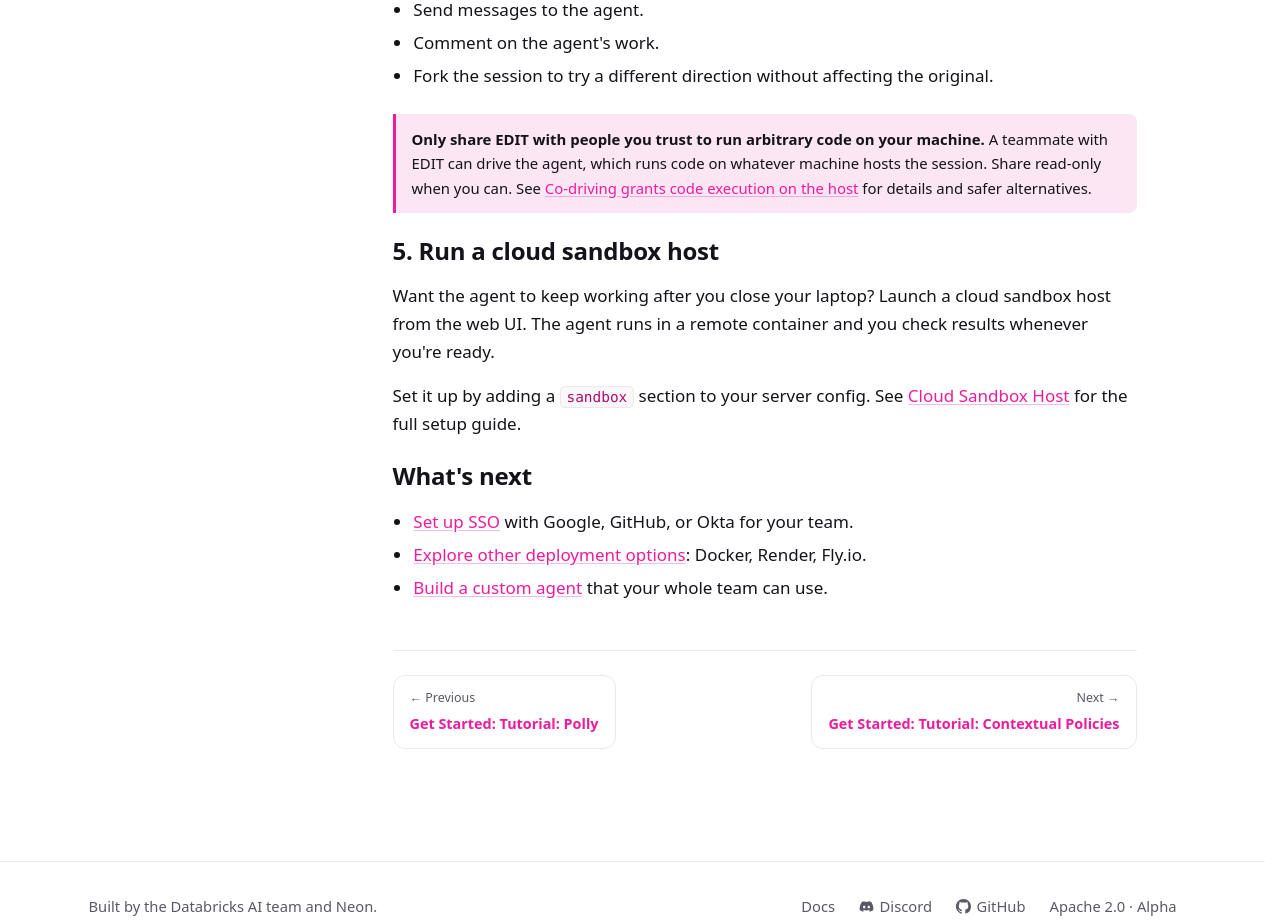
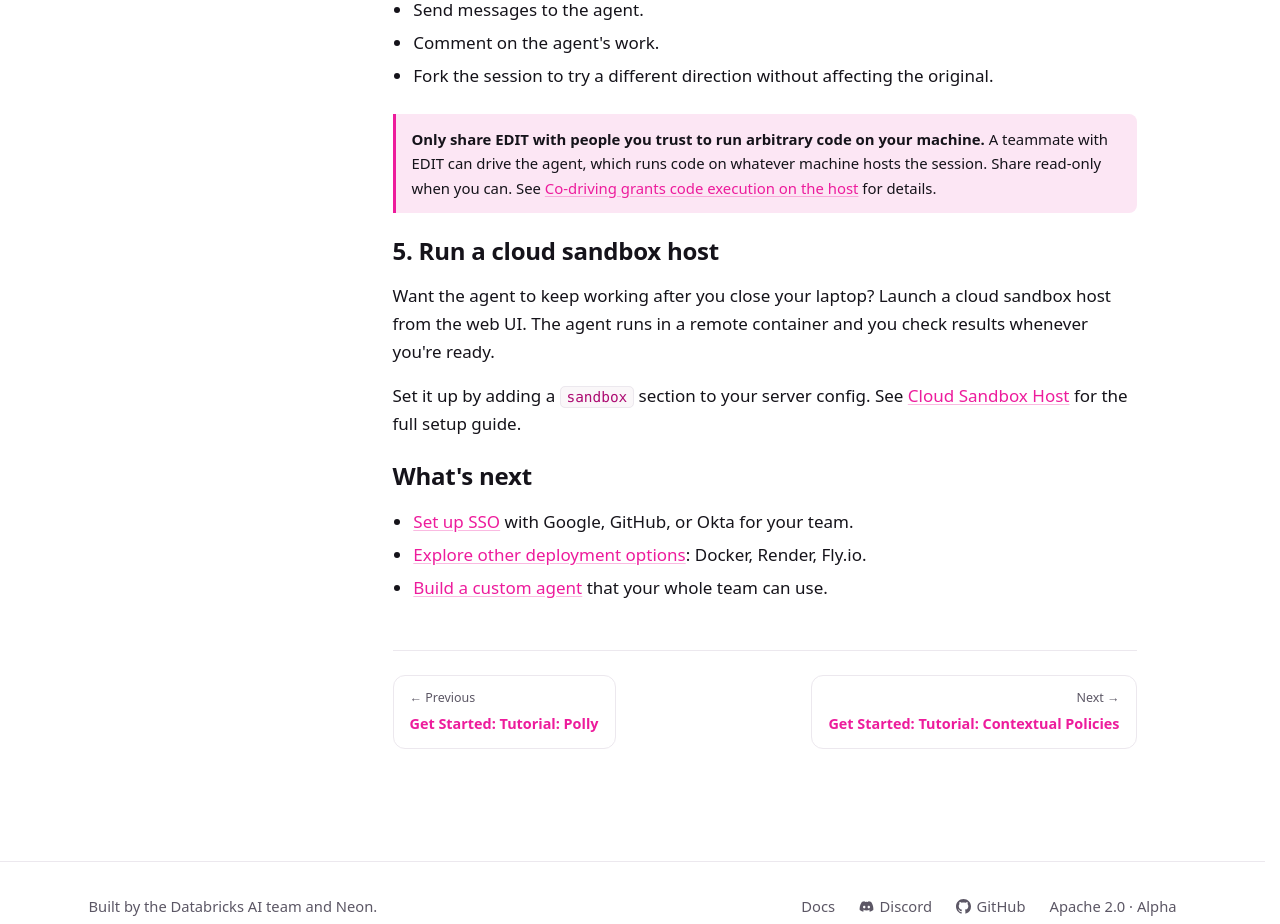
Before and after one commit to omnigent-ai/omnigent-site, a Next.js app: page /quickstart/collaborate in a window 1280 px wide. Shown: the part 1140-2064 px from the top of the page. Built offline with nearby package versions, Linux system fonts and the light colour scheme.

Commit message:
Trim "and safer alternatives" from tutorial notice

```diff
--- a/app/quickstart/collaborate/page.js
+++ b/app/quickstart/collaborate/page.js
@@ -87,7 +87,7 @@ omni host https://your-server.up.railway.app`}</code></pre>
           <Link href="/docs/collaborate#code-execution-risk">
             Co-driving grants code execution on the host
           </Link>{" "}
-          for details and safer alternatives.
+          for details.
         </p>
       </div>
 
```
